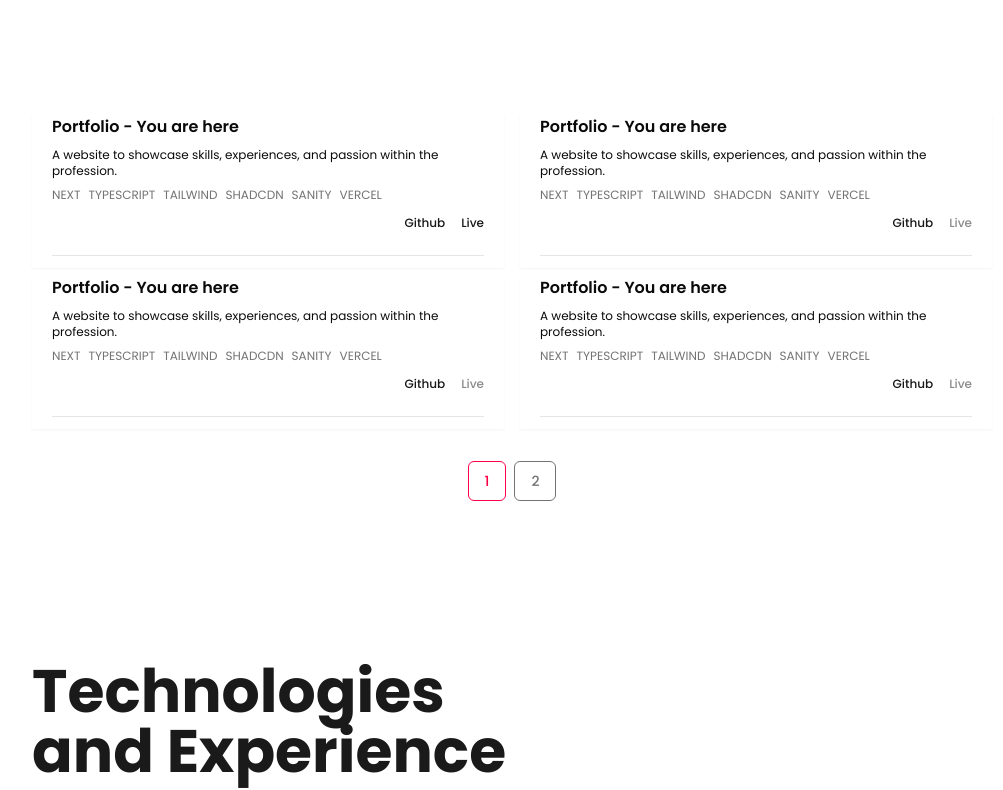
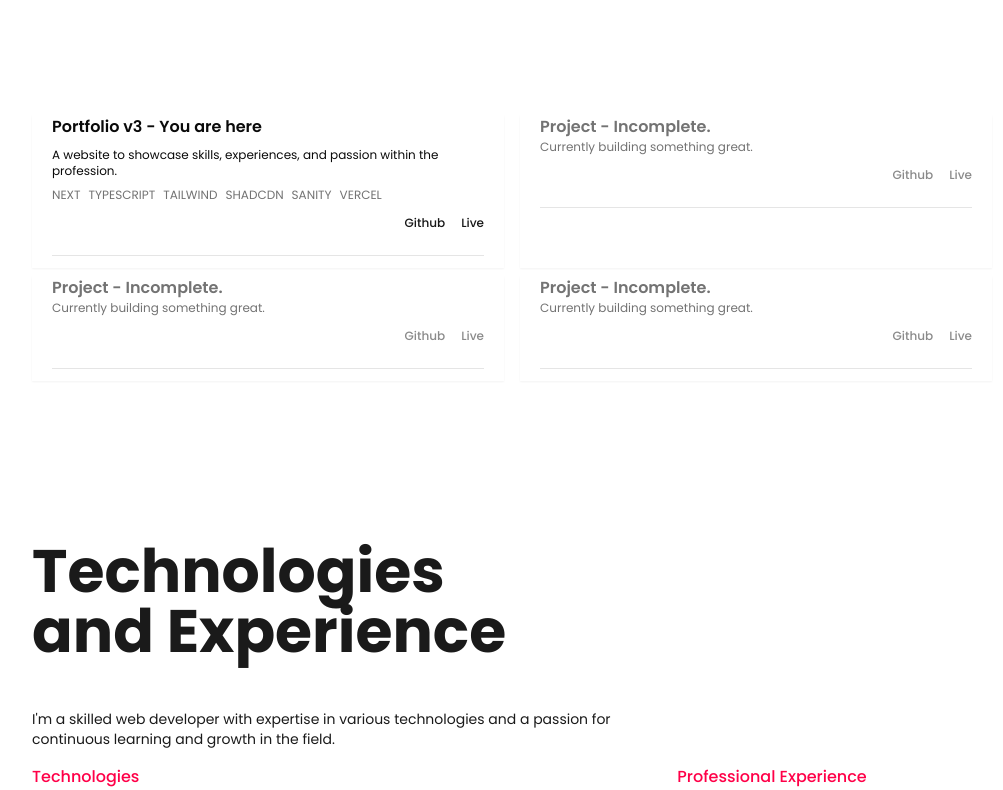
Before and after one commit to jhonangelob/portfolio-v3, a Next.js app: page / in a window 1280 px wide. Shown: the part 1355-2145 px from the top of the page, without its empty margins (128-1131 px from the left). Built offline with nearby package versions, Linux system fonts and the light colour scheme.

Commit message:
remove testimonials

```diff
--- a/src/app/page.tsx
+++ b/src/app/page.tsx
@@ -5,7 +5,6 @@
 import Technology from '@/components/Technology/Technology';
 import Certificate from '@/components/Certificate/Certificate';
 import Contact from '@/components/Contact/Contact';
-import Testimonials from '@/components/Testimonials/Testimonials';
 
 const Home = (): React.ReactElement => {
   return (
@@ -14,7 +13,6 @@
       <About />
       <Projects />
       <Technology />
-      <Testimonials />
       <Contact />
       <Certificate />
     </main>
--- /dev/null
+++ b/src/components/ui/skeleton.tsx
@@ -0,0 +1,15 @@
+import { cn } from "@/lib/utils"
+
+function Skeleton({
+  className,
+  ...props
+}: React.HTMLAttributes<HTMLDivElement>) {
+  return (
+    <div
+      className={cn("animate-pulse rounded-md bg-muted", className)}
+      {...props}
+    />
+  )
+}
+
+export { Skeleton }
--- a/src/constants/projects.ts
+++ b/src/constants/projects.ts
@@ -2,7 +2,7 @@
 
 export const projects: Projects = [
   {
-    title: 'Portfolio',
+    title: 'Portfolio v3',
     subtitle: 'You are here',
     description:
       'A website to showcase skills, experiences, and passion within the profession.',
@@ -17,68 +17,4 @@
       'vercel',
     ],
   },
-  {
-    title: 'Portfolio',
-    subtitle: 'You are here',
-    description:
-      'A website to showcase skills, experiences, and passion within the profession.',
-    repository: 'https://github.com/jhonangelob/portfolio-v3',
-    link: '',
-    technologies: [
-      'next',
-      'typescript',
-      'tailwind',
-      'shadcdn',
-      'sanity',
-      'vercel',
-    ],
-  },
-  {
-    title: 'Portfolio',
-    subtitle: 'You are here',
-    description:
-      'A website to showcase skills, experiences, and passion within the profession.',
-    repository: 'https://github.com/jhonangelob/portfolio-v3',
-    link: '',
-    technologies: [
-      'next',
-      'typescript',
-      'tailwind',
-      'shadcdn',
-      'sanity',
-      'vercel',
-    ],
-  },
-  {
-    title: 'Portfolio',
-    subtitle: 'You are here',
-    description:
-      'A website to showcase skills, experiences, and passion within the profession.',
-    repository: 'https://github.com/jhonangelob/portfolio-v3',
-    link: '',
-    technologies: [
-      'next',
-      'typescript',
-      'tailwind',
-      'shadcdn',
-      'sanity',
-      'vercel',
-    ],
-  },
-  {
-    title: 'Portfolio',
-    subtitle: 'You are here',
-    description:
-      'A website to showcase skills, experiences, and passion within the profession.',
-    repository: 'https://github.com/jhonangelob/portfolio-v3',
-    link: '',
-    technologies: [
-      'next',
-      'typescript',
-      'tailwind',
-      'shadcdn',
-      'sanity',
-      'vercel',
-    ],
-  },
 ];
```
